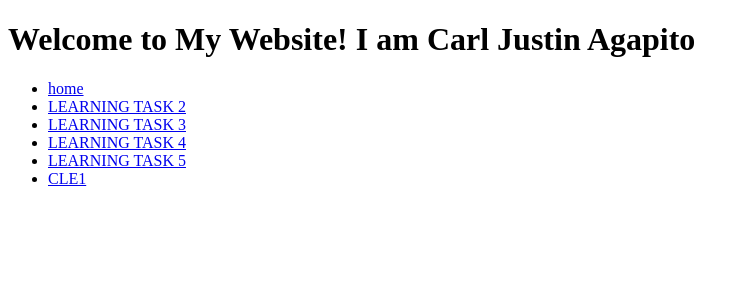
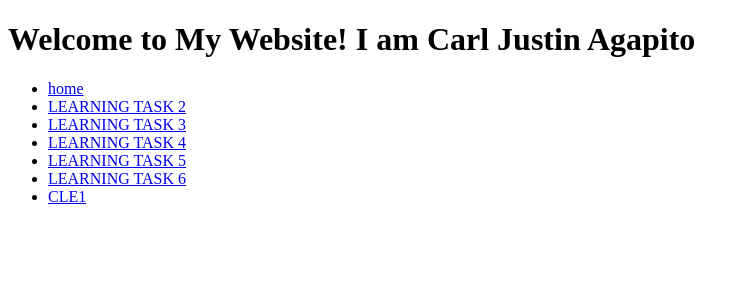
Before and after one commit to CA2120046/learningtasks, a PHP site: page / in a window 1280 px wide. Shown: the top 300 px of the page, without its empty margins (0-749 px from the left). Run offline with PHP 8.4, Linux system fonts and the light colour scheme.

Commit message:
Update index.php

```diff
--- a/index.php
+++ b/index.php
@@ -11,6 +11,7 @@
 <li><a href="/LT3/index.html">LEARNING TASK 3</a></li>
 <li><a href="/LT4/index.html">LEARNING TASK 4</a></li>
 <li><a href="/LT5/index.html">LEARNING TASK 5</a></li>
+<li><a href="/LT6/index.html">LEARNING TASK 6</a></li>
 <li><a href="/CLE1/index.html">CLE1</a></li>
 </ul>
 </body>
```
